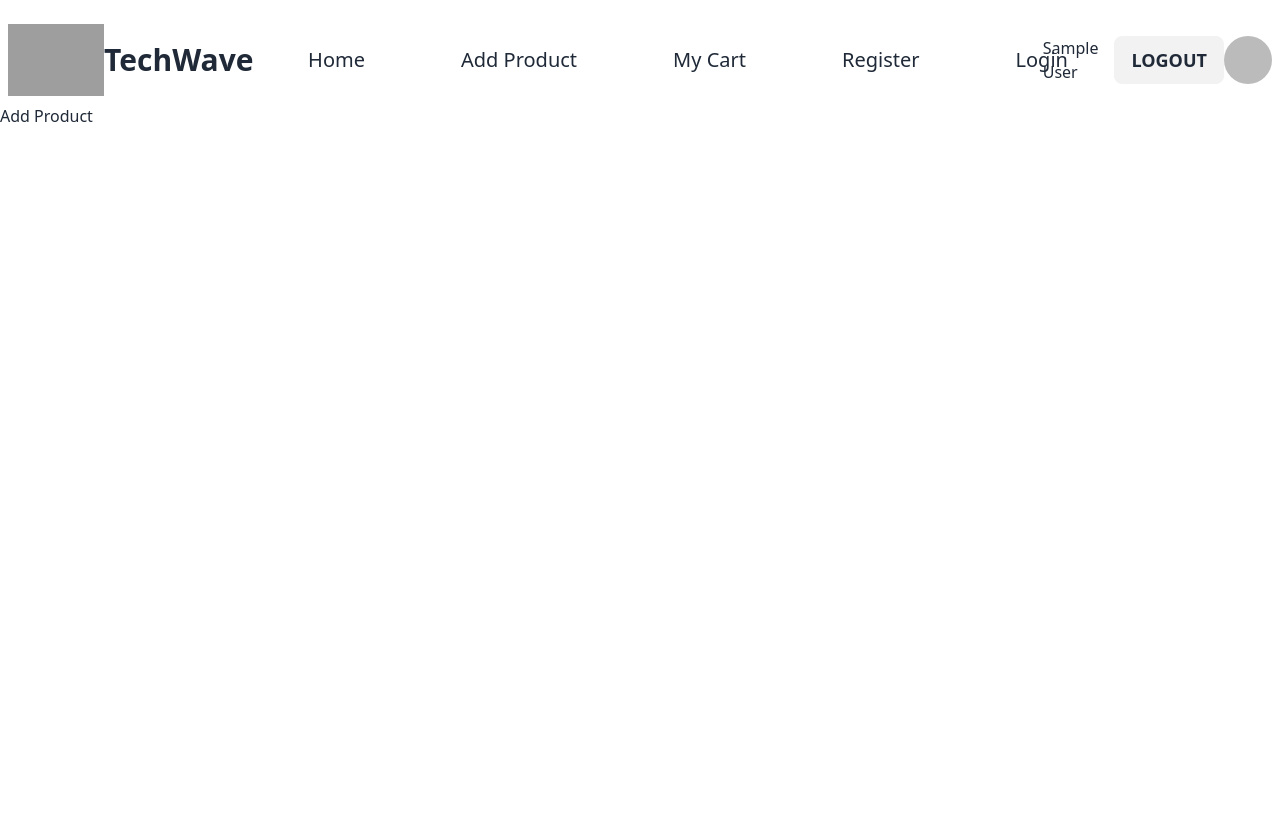
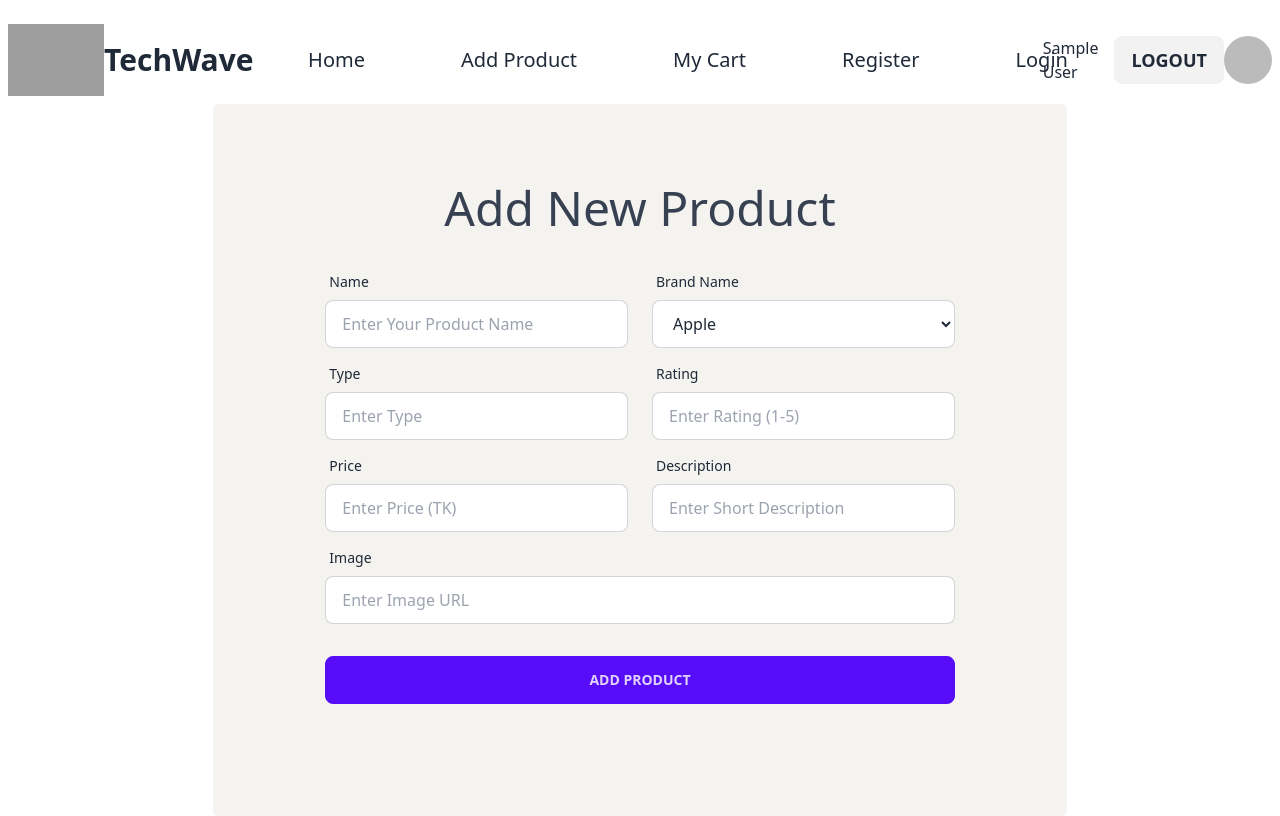
Before and after one commit to tarekibnkhayer/TechWave, a React (Vite) app: page /addProduct in a window 1280 px wide. Built offline with nearby package versions, Linux system fonts and the light colour scheme; no server answers; sample sign-in values are in the browser's storage; grey boxes are pictures that could not be loaded.

Commit message:
slider implemented on BrandPage

```diff
--- /dev/null
+++ b/src/components/forBrandPage/Product.jsx
@@ -0,0 +1,15 @@
+import PropTypes from 'prop-types';
+
+const Product = ({product}) => {
+    console.log(product);
+    return (
+        <div>
+
+        </div>
+    );
+};
+
+export default Product;
+Product.propTypes = {
+    product: PropTypes.object.isRequired
+}
--- /dev/null
+++ b/src/components/forBrandPage/Slider.jsx
@@ -0,0 +1,57 @@
+import { useEffect, useState } from "react";
+import PropTypes from 'prop-types';
+
+const Slider = ({brandName}) => {
+    const [sliders, setSliders] = useState(null);
+    useEffect(() => {
+        fetch(`http://localhost:5010/brands`)
+        .then(res => res.json())
+        .then(data => {
+            const requiredData = data.find(datum => datum.brandName === brandName.brandName);
+            setSliders(requiredData);
+        });
+    }, [brandName]);
+    return (
+        <div>
+
+            {
+                sliders && <div className="carousel w-full">
+                <div id="slide1" className="carousel-item relative w-full h-[800px]">
+                  <img src={sliders.slide1} className="w-full" />
+                  <div className="absolute flex justify-between transform -translate-y-1/2 left-5 right-5 top-1/2">
+                    <a href="#slide3" className="btn btn-circle">❮</a>
+                    <a href="#slide2" className="btn btn-circle">❯</a>
+                  </div>
+                </div>
+                <div id="slide2" className="carousel-item relative w-full h-[800px]">
+                  <img src={sliders.slide2} className="w-full" />
+                  <div className="absolute flex justify-between transform -translate-y-1/2 left-5 right-5 top-1/2">
+                    <a href="#slide1" className="btn btn-circle">❮</a>
+                    <a href="#slide3" className="btn btn-circle">❯</a>
+                  </div>
+                </div>
+                <div id="slide3" className="carousel-item relative w-full h-[800px]">
+                  <img src={sliders.slide3} className="w-full" />
+                  <div className="absolute flex justify-between transform -translate-y-1/2 left-5 right-5 top-1/2">
+                    <a href="#slide2" className="btn btn-circle">❮</a>
+                    <a href="#slide1" className="btn btn-circle">❯</a>
+                  </div>
+                </div>
+                {/* <div id="slide4" className="carousel-item relative w-full">
+                  <img src="/images/stock/photo-1665553365602-b2fb8e5d1707.jpg" className="w-full" />
+                  <div className="absolute flex justify-between transform -translate-y-1/2 left-5 right-5 top-1/2">
+                    <a href="#slide3" className="btn btn-circle">❮</a>
+                    <a href="#slide1" className="btn btn-circle">❯</a>
+                  </div>
+                </div> */}
+              </div>
+            }
+        </div>
+    );
+};
+
+export default Slider;
+
+Slider.propTypes = {
+    brandName: PropTypes.object.isRequired
+}
--- a/src/components/forHomePage/BrandCard.jsx
+++ b/src/components/forHomePage/BrandCard.jsx
@@ -2,9 +2,9 @@ import PropTypes from 'prop-types';
 import { Link } from 'react-router-dom';
 
 const BrandCard = ({brand}) => {
-    const {_id, brandName, img} = brand;
+    const {brandName, img} = brand;
     return (
-        <Link to={`/brands/${_id}`}>
+        <Link to={`/brands/${brandName}`}>
         <div className='bg-[#FFF] rounded-xl border border-slate-200 p-4 shadow-xl space-y-3'>
             <img src={img} alt="brand img" className='w-full h-96' />
             <h2 className='md:text-4xl text-center font-black font-Raleway text-xl'>{brandName}</h2>
--- a/src/components/shared/Navbar.jsx
+++ b/src/components/shared/Navbar.jsx
@@ -5,7 +5,6 @@ import { AuthContext } from "../../providers/AuthProvider";
 
 const Navbar = () => {
   const {user, logoutUser} = useContext(AuthContext)
-  console.log(user)
     const navLinks = <>
     <NavLink to='/' className='text-xl lg:ml-24'>Home</NavLink>
     <NavLink to='/addProduct' className='text-xl lg:ml-24'>Add Product</NavLink>
--- a/src/main.jsx
+++ b/src/main.jsx
@@ -13,6 +13,7 @@ import Login from './pages/Login';
 import AddProduct from './pages/AddProduct';
 import PrivateRoute from './private/PrivateRoute';
 import MyCart from './pages/MyCart';
+import BrandPage from './pages/BrandPage';
 
 const router = createBrowserRouter([
   {
@@ -39,6 +40,11 @@ const router = createBrowserRouter([
       {
         path: '/myCart',
         element: <PrivateRoute><MyCart></MyCart></PrivateRoute>
+      },
+      {
+        path: '/brands/:brandName',
+        element: <BrandPage></BrandPage>,
+        loader: ({params}) => fetch(`http://localhost:5010/brands/${params.brandName}`)
       }
     ]
   },
--- a/src/pages/AddProduct.jsx
+++ b/src/pages/AddProduct.jsx
@@ -1,10 +1,144 @@
+import { ToastContainer, toast } from 'react-toastify';
+import 'react-toastify/dist/ReactToastify.css';
 
 
 const AddProduct = () => {
+    const handleAddProduct= e => {
+        e.preventDefault();
+        const form = e.target;
+        const name = form.name.value;
+        const brand = form.brand.value;
+        const type = form.type.value;
+        const rating = form.rating.value;
+        const price = form.price.value;
+        const description = form.description.value;
+        const image = form.image.value;
+        const product = {
+            name, brand, type, rating, price, description, image
+        };
+        fetch('http://localhost:5010/products', {
+            method: 'POST',
+            headers: {
+                'content-type': 'application/json'
+            },
+            body: JSON.stringify(product)
+        })
+        .then(res => res.json())
+        .then(data => {
+            if(data.insertedId){
+                toast("Product Added Successfully");
+            }
+        })
+    }
     return (
         <div>
-            Add Product
-        </div>
+      <div className="bg-[#F4F3F0] rounded-md  p-20 w-2/3 mx-auto">
+        <h1 className="text-5xl  font-normal text-[#374151] text-center font-Rancho">
+          Add New Product
+        </h1>
+        <form className="card-body" onSubmit={handleAddProduct}>
+          <div className="flex w-full gap-6">
+            <div className="w-1/2">
+              <label className="label">
+                <span className="label-text">Name</span>
+              </label>
+              <input
+                type="text"
+                name="name"
+                placeholder="Enter Your Product Name"
+                className="input input-bordered w-full"
+                required
+              />
+            </div>
+            <div className="w-1/2">
+              <label className="label">
+                <span className="label-text">Brand Name</span>
+              </label>
+              <select  name="brand" className="input input-bordered w-full">
+        <option value="Apple">Apple</option>
+        <option value="Samsung">Samsung</option>
+        <option value="Sony">Sony</option>
+        <option value="Google">Google</option>
+        <option value="Intel">Intel</option>
+        <option value="Microsoft">Microsoft</option>
+      </select>
+            </div>
+          </div>
+          <div className="flex w-full gap-6">
+            <div className="w-1/2">
+              <label className="label">
+                <span className="label-text">Type</span>
+              </label>
+              <input
+                type="text"
+                name="type"
+                placeholder="Enter Type"
+                className="input input-bordered w-full"
+                required
+              />
+            </div>
+            <div className="w-1/2">
+              <label className="label">
+                <span className="label-text">Rating</span>
+              </label>
+              <input
+                type="number"
+                name="rating"
+                placeholder="Enter Rating (1-5)"
+                className="input input-bordered w-full"
+                required
+              />
+            </div>
+          </div>
+          <div className="flex w-full gap-6">
+            <div className="w-1/2">
+              <label className="label">
+                <span className="label-text">Price</span>
+              </label>
+              <input
+                type="number"
+                name="price"
+                placeholder="Enter Price (TK)"
+                className="input input-bordered w-full"
+                required
+              />
+            </div>
+            <div className="w-1/2">
+              <label className="label">
+                <span className="label-text">Description</span>
+              </label>
+              <input
+                type="text"
+                name="description"
+                placeholder="Enter Short Description"
+                className="input input-bordered w-full"
+                required
+              />
+            </div>
+          </div>
+          <div className="w-full">
+            <label className="label">
+              <span className="label-text">Image</span>
+            </label>
+            <input
+              type="url"
+              name="image"
+              placeholder="Enter Image URL"
+              className="input input-bordered w-full"
+              required
+            />
+          </div>
+          <div className="form-control mt-6">
+            <input
+              type="submit"
+              value="add product"
+              className="btn btn-primary font-Rancho"
+            />
+          </div>
+        </form>
+      </div>
+      <ToastContainer />
+    </div>
     );
 };
 
--- /dev/null
+++ b/src/pages/BrandPage.jsx
@@ -0,0 +1,19 @@
+import { useLoaderData, useParams } from "react-router-dom";
+import Slider from "../components/forBrandPage/Slider";
+import Product from "../components/forBrandPage/Product";
+
+
+const BrandPage = () => {
+    const productsBasisOnBrand = useLoaderData();
+    const brandName = useParams();
+    return (
+        <div>
+            <Slider brandName={brandName} ></Slider>
+           {
+            productsBasisOnBrand.map(product => <Product key={product._id} product={product}></Product>)
+           }
+        </div>
+    );
+};
+
+export default BrandPage;
```
